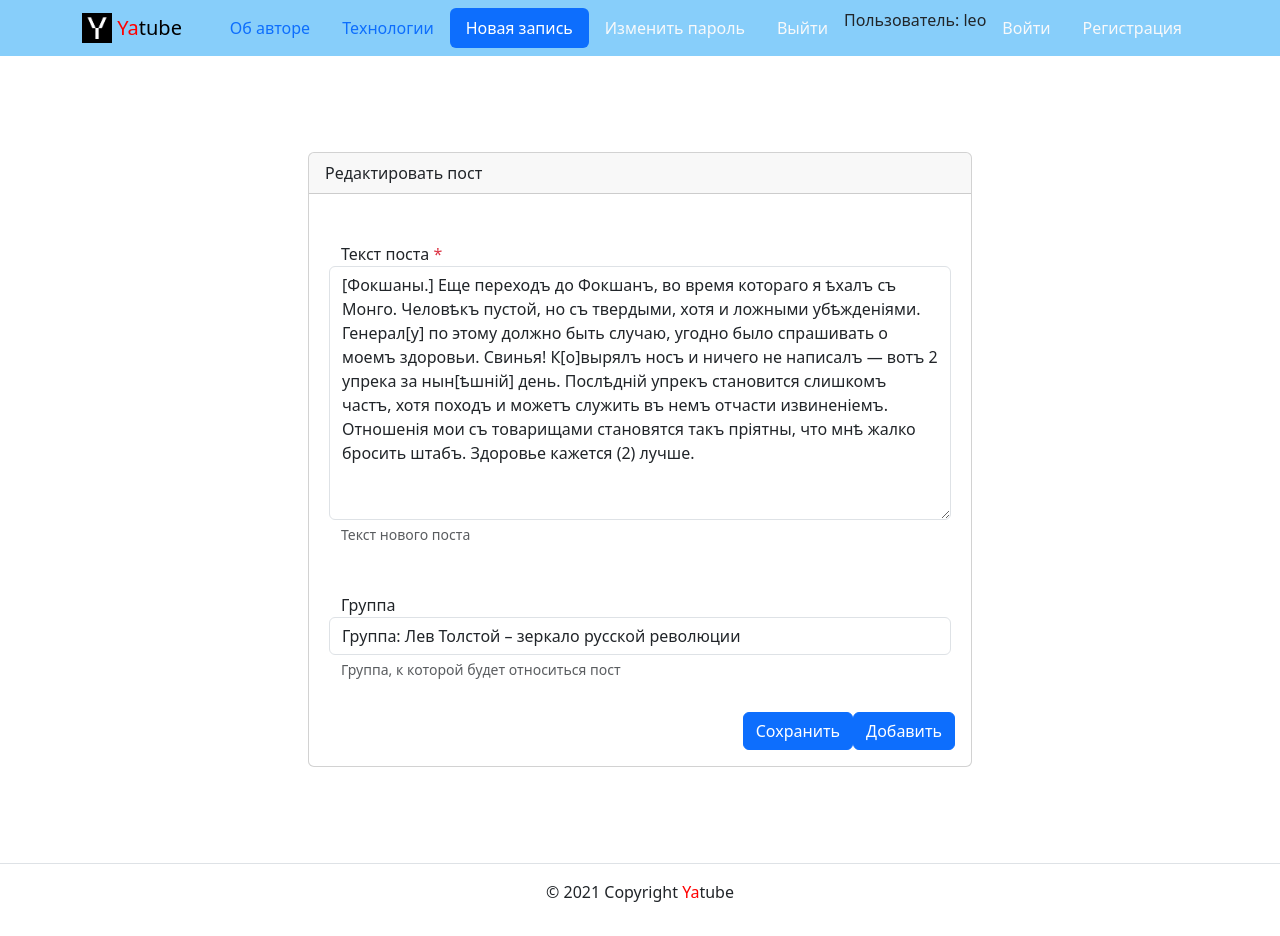
After one commit to Karkyshka/hw02_community, a Django app: page /posts/1/edit/ in a window 1280 px wide. The commit adds this page. Run offline with Django 3.2, Linux system fonts and the light colour scheme; a user stored in the database is signed in; tables that the repository leaves empty hold one stand-in row (values such as "Sample post").

Commit message:
страница редактирования

```diff
--- a/yatube/posts/urls.py
+++ b/yatube/posts/urls.py
@@ -10,5 +10,5 @@ urlpatterns = [
     path('profile/<str:username>/', views.profile, name='profile'),
     path('posts/<int:post_id>/', views.post_detail, name='post_detail'),
     path('create/', views.post_create, name='post_create'),
-
+    path('posts/<int:post_id>/edit/', views.post_edit, name='post_edit'),
 ]
--- a/yatube/posts/views.py
+++ b/yatube/posts/views.py
@@ -59,10 +59,34 @@ def post_detail(request, post_id):
 
 @login_required
 def post_create(request):
+    is_edit = False
     form = PostForm(request.POST or None)
+    context = {
+        'form': form,
+        'is_edit': is_edit
+    }
     if not form.is_valid():
-        return render(request, 'profile.html', {'form': form})
+        return render(request, 'posts/create_post.html', context)
     post = form.save(commit=False)
     post.author = request.user
     post.save()
-    return redirect("profile.html")
+    return redirect('posts:profile', post.author.username)
+
+
+@login_required
+def post_edit(request, post_id):
+    is_edit = True
+    post = get_object_or_404(Post,
+                             pk__iexact=post_id)
+    if post.author == request.user:
+        form = PostForm(request.POST or None,
+                        files=request.FILES or None, instance=post)
+        if form.is_valid():
+            post = form.save()
+            return redirect('post', post_id)
+        form = PostForm(instance=post)
+        context = {'form': form,
+                   'is_edit': is_edit,
+                   'post': post}
+        return render(request, "posts/update_post.html", context)
+    return redirect('index')
--- /dev/null
+++ b/yatube/templates/posts/update_post.html
@@ -0,0 +1,123 @@
+<!DOCTYPE html>
+<html lang="ru">
+  <head>
+    <meta charset="utf-8">
+    <meta name="viewport" content="width=device-width, initial-scale=1">
+    <link rel="icon" href="../img/fav/fav.ico" type="image">
+    <link rel="apple-touch-icon" sizes="180x180" href="../img/fav/apple-touch-icon.png">
+    <link rel="icon" type="image/png" sizes="32x32" href="../img/fav/favicon-32x32.png">
+    <link rel="icon" type="image/png" sizes="16x16" href="../img/fav/favicon-16x16.png">
+    <meta name="msapplication-TileColor" content="#da532c">
+    <meta name="theme-color" content="#ffffff">
+    <link rel="stylesheet" href="../css/bootstrap.min.css">
+    <title>Редактировать пост</title>
+  </head>
+  <body>
+    <header>
+      <nav class="navbar navbar-light" style="background-color: lightskyblue">
+        <div class="container">
+          <a class="navbar-brand" href="../posts/index.html">
+            <img src="../img/logo.png" width="30" height="30" class="d-inline-block align-top" alt="">
+            <span style="color:red">Ya</span>tube
+          </a>
+          <ul class="nav  nav-pills">
+            <li class="nav-item">
+              <a class="nav-link" href="../about/author.html">
+                Об авторе
+              </a>
+            </li>
+            <li class="nav-item">
+              <a class="nav-link" href="../about/tech.html">
+                Технологии
+              </a>
+            </li>
+            <!-- пункты меню видны только авторизованному пользователю -->
+            <li class="nav-item">
+              <a class="nav-link active" href="../posts/create_post.html">
+                Новая запись
+              </a>
+            </li>
+            <li class="nav-item">
+              <a class="nav-link link-light " href="../users/password_change_form.html">
+                Изменить пароль
+              </a>
+            </li>
+            <li class="nav-item">
+              <a class="nav-link link-light" href="../users/logged_out.html">Выйти</a>
+            </li>
+            <li>
+              Пользователь: leo
+            <li>
+            <!-- конец пункты меню видны только авторизованному пользователю -->
+            <!-- пункты меню видны только неавторизованному пользователю -->
+            <li class="nav-item">
+              <a class="nav-link link-light" href="../users/login.html">
+                Войти
+              </a>
+            </li>
+            <li class="nav-item">
+              <a class="nav-link link-light " href="../users/signup.html">Регистрация</a>
+            </li>
+            <!-- конец пункты меню видны только неавторизованному пользователю -->
+          </ul>
+        </div>
+      </nav>
+    </header>
+    <main>
+      <div class="container py-5">
+        <div class="row justify-content-center">
+          <div class="col-md-8 p-5">
+            <div class="card">
+              <div class="card-header">
+                Редактировать пост
+              </div>
+              <div class="card-body">
+                <form method="post" action="../posts/create_post.html">
+                  <input type="hidden" name="csrfmiddlewaretoken" value="">
+                  <div class="form-group row my-3 p-3">
+                    <label for="id_text">
+                      Текст поста
+                      <span class="required text-danger" >*</span>
+                    </label>
+                    <textarea name="text" cols="40" rows="10" class="form-control" required id="id_text">[Фокшаны.] Еще переходъ до Фокшанъ, во время котораго я ѣхалъ съ Монго. Человѣкъ пустой, но съ твердыми, хотя и ложными убѣжденіями. Генерал[у] по этому должно быть случаю, угодно было спрашивать о моемъ здоровьи. Свинья! К[о]вырялъ носъ и ничего не написалъ — вотъ 2 упрека за нын[ѣшній] день. Послѣдній упрекъ становится слишкомъ частъ, хотя походъ и можетъ служить въ немъ отчасти извиненіемъ. Отношенія мои съ товарищами становятся такъ пріятны, что мнѣ жалко бросить штабъ. Здоровье кажется (2) лучше.
+                    </textarea>
+                    <small id="id_text-help" class="form-text text-muted">
+                      Текст нового поста
+                    </small>
+                  </div>
+                  <div class="form-group row my-3 p-3">
+                    <label for="id_group">
+                      Группа
+                    </label>
+                    <select name="group" class="form-control" id="id_group">
+                      <option value="">---------</option>
+                      <option value="1" selected>Группа: Лев Толстой – зеркало русской революции</option>
+                    </select>
+                    <small id="id_group-help" class="form-text text-muted">
+                      Группа, к которой будет относиться пост
+                    </small>
+                  </div>
+                  <div class="d-flex justify-content-end">
+                    <button type="submit" class="btn btn-primary">
+                      {% if is_edit %}
+                        Сохранить
+                      {% else %}
+                        Добавить
+                      {% endif %}
+                    </button>
+                    <button type="submit" class="btn btn-primary">
+                      Добавить
+                    </button>
+                  </div>
+                </form>
+              </div>
+            </div>
+          </div>
+        </div>
+      </div>
+    </main>
+    <footer class="border-top text-center py-3">
+      <p>© 2021 Copyright <span style="color:red">Ya</span>tube</p>
+    </footer>
+  </body>
+</html>
```
Also changed, not shown: yatube/templates/posts/create_post.html (+9 -8 lines), yatube/templates/posts/includes/header.html (+10 -14 lines).
